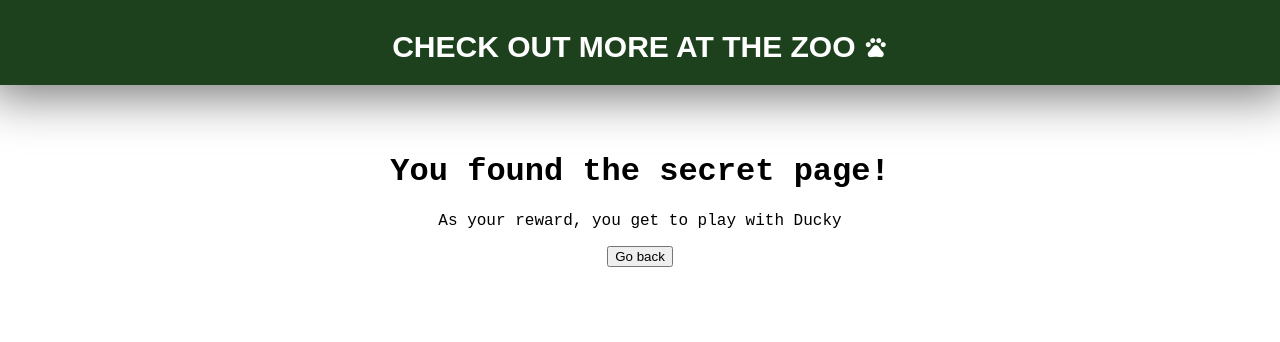
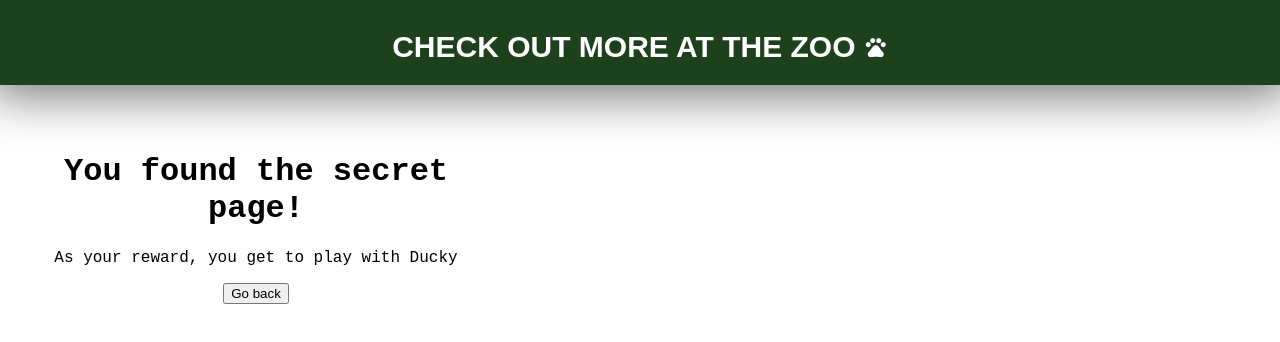
Before and after one commit to applepieeeeee/zoo_ducks, a SvelteKit app in the folder my-app/: page /secret-page in a window 1280 px wide. Shown: the top 342 px of the page. Built offline with nearby package versions, Linux system fonts and the light colour scheme; a web font is replaced by a local one.

Commit message:
made the main container customizations and the hover effect, but idk why the background is not showing anymore

```diff
--- a/my-app/src/routes/secret-page/+page.svelte
+++ b/my-app/src/routes/secret-page/+page.svelte
@@ -77,7 +77,7 @@
 
     .main-page-wrapper {
         min-height: 100vh;
-        background: #fcf9f4;
+        background: #ebe6de;
 
         display: flex;
         flex-direction: column;
@@ -93,6 +93,19 @@
         font-family: 'Google Sans Code', monospace;
         text-align: center;
         padding: 2rem;
+
+        box-sizing: border-box;
+        background-color: white;
+
+        border-radius: 3.12rem;
+        max-width: 32rem;
+
+        width: 100%;
+        transition: transform 0.3s ease-in-out;
+    }
+
+    main:hover{
+        transform: scale(1.05);
     }
 
 </style>
```
